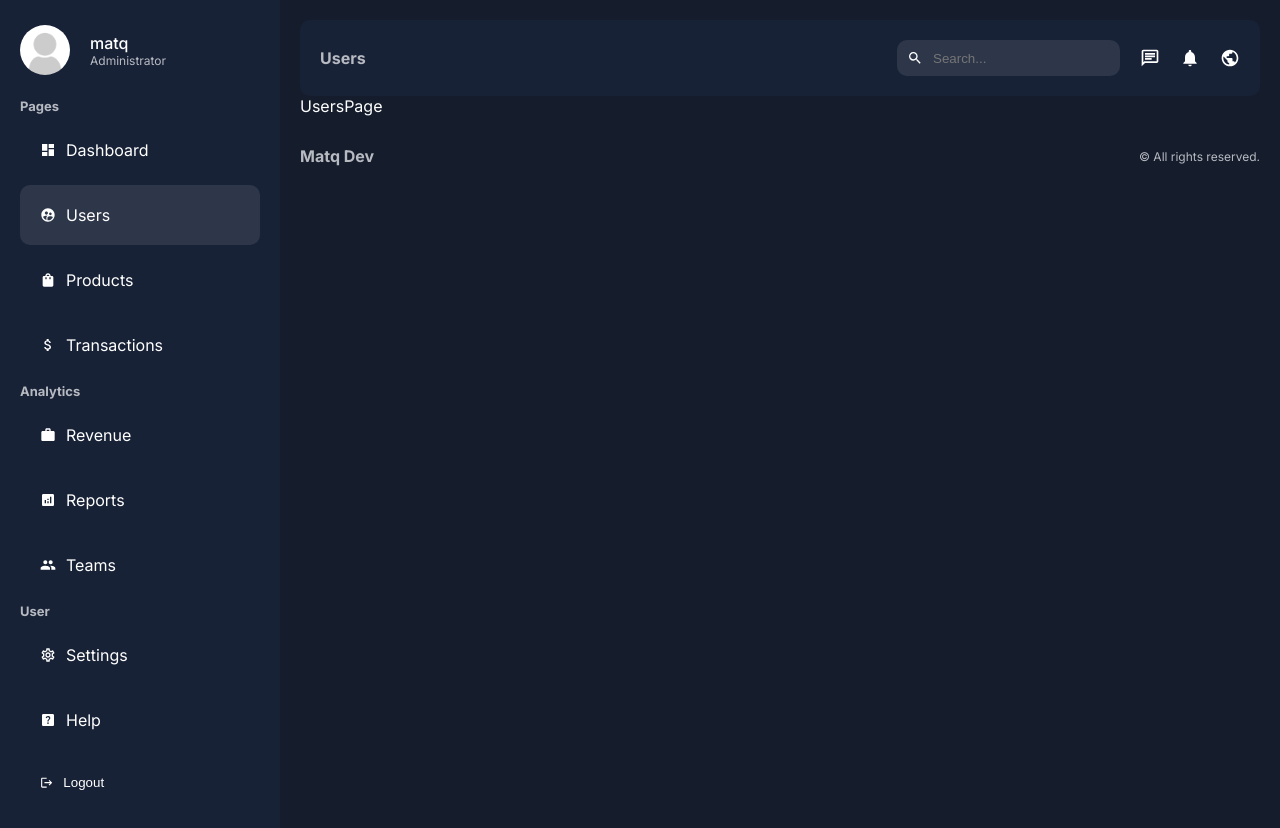
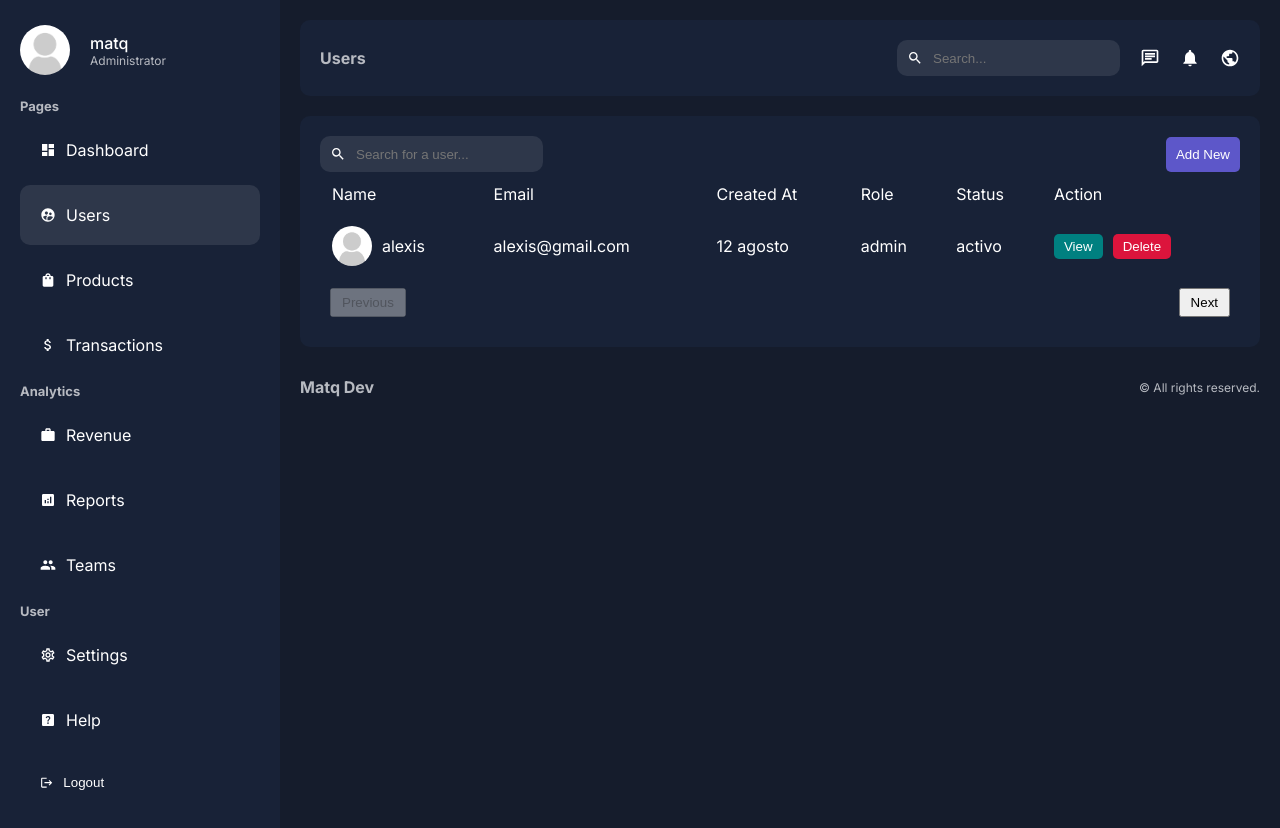
Before and after one commit to 02Alexis/Admin-dashboard-next, a Next.js app: page /dashboard/users in a window 1280 px wide. Built offline with nearby package versions, Linux system fonts and the light colour scheme.

Commit message:
users and products page design

```diff
--- a/app/dashboard/users/page.jsx
+++ b/app/dashboard/users/page.jsx
@@ -1,7 +1,65 @@
-import React from "react";
+import Link from "next/link";
+import Image from "next/image";
+import Search from "@/app/ui/dashboard/search/search";
+import styles from "../../ui/dashboard/users/users.module.css";
+import Pagination from "@/app/ui/dashboard/pagination/pagination";
 
 const UsersPage = () => {
-  return <div>UsersPage</div>;
+  return (
+    <div className={styles.container}>
+      <div className={styles.top}>
+        <Search placeholder="Search for a user..." />
+        <Link href="/dashboard/users/add">
+          <button className={styles.addButton}>Add New</button>
+        </Link>
+      </div>
+      <table className={styles.table}>
+        <thead>
+          <tr>
+            <td>Name</td>
+            <td>Email</td>
+            <td>Created At</td>
+            <td>Role</td>
+            <td>Status</td>
+            <td>Action</td>
+          </tr>
+        </thead>
+        <tbody>
+          <tr>
+            <td>
+              <div className={styles.user}>
+                <Image
+                  src="/noavatar.png"
+                  alt=""
+                  width={40}
+                  height={40}
+                  className={styles.userImage}
+                />
+                alexis
+              </div>
+            </td>
+            <td>alexis@gmail.com</td>
+            <td>12 agosto</td>
+            <td>admin</td>
+            <td>activo</td>
+            <td>
+              <div className={styles.buttons}>
+                <Link href="/">
+                  <button className={`${styles.button} ${styles.view}`}>
+                    View
+                  </button>
+                </Link>
+                <button className={`${styles.button} ${styles.delete}`}>
+                  Delete
+                </button>
+              </div>
+            </td>
+          </tr>
+        </tbody>
+      </table>
+      <Pagination />
+    </div>
+  );
 };
 
 export default UsersPage;
--- /dev/null
+++ b/app/ui/dashboard/pagination/pagination.jsx
@@ -0,0 +1,14 @@
+import styles from "./pagination.module.css";
+
+const Pagination = () => {
+  return (
+    <div className={styles.container}>
+      <button className={styles.button} disabled>
+        Previous
+      </button>
+      <button className={styles.button}>Next</button>
+    </div>
+  );
+};
+
+export default Pagination;
--- /dev/null
+++ b/app/ui/dashboard/pagination/pagination.module.css
@@ -0,0 +1,14 @@
+.container {
+  padding: 10px;
+  display: flex;
+  justify-content: space-between;
+}
+
+.button {
+  padding: 5px 10px;
+  cursor: pointer;
+}
+
+.button:disabled {
+  cursor: not-allowed;
+}
--- /dev/null
+++ b/app/ui/dashboard/products/products.module.css
@@ -0,0 +1,61 @@
+.container {
+  background-color: var(--bgSoft);
+  padding: 20px;
+  border-radius: 10px;
+  margin-top: 20px;
+}
+
+.top {
+  display: flex;
+  align-items: center;
+  justify-content: space-between;
+}
+
+.addButton {
+  padding: 10px;
+  background-color: #5d57c9;
+  color: var(--text);
+  border: none;
+  border-radius: 5px;
+  cursor: pointer;
+}
+
+.table {
+  width: 100%;
+}
+
+.table td {
+  padding: 10px;
+}
+
+.product {
+  display: flex;
+  align-items: center;
+  gap: 10px;
+}
+
+.productImage {
+  border-radius: 50%;
+  object-fit: cover;
+}
+
+.buttons {
+  display: flex;
+  gap: 10px;
+}
+
+.button {
+  padding: 5px 10px;
+  border-radius: 5px;
+  color: var(--text);
+  border: none;
+  cursor: pointer;
+}
+
+.view {
+  background-color: teal;
+}
+
+.delete {
+  background-color: crimson;
+}
--- /dev/null
+++ b/app/ui/dashboard/search/search.jsx
@@ -0,0 +1,20 @@
+"use client";
+
+import { MdSearch } from "react-icons/md";
+import styles from "./search.module.css";
+
+const Search = ({ placeholder }) => {
+  return (
+    <div className={styles.container}>
+      <MdSearch />
+      <input
+        type="text"
+        placeholder={placeholder}
+        className={styles.input}
+        // onChange={handleSearch}
+      />
+    </div>
+  );
+};
+
+export default Search;
--- /dev/null
+++ b/app/ui/dashboard/search/search.module.css
@@ -0,0 +1,16 @@
+.container {
+  display: flex;
+  align-items: center;
+  gap: 10px;
+  background-color: #2e374a;
+  padding: 10px;
+  border-radius: 10px;
+  width: max-content;
+}
+
+.input {
+  background-color: transparent;
+  border: none;
+  color: var(--text);
+  outline: none;
+}
--- /dev/null
+++ b/app/ui/dashboard/users/users.module.css
@@ -0,0 +1,61 @@
+.container {
+  background-color: var(--bgSoft);
+  padding: 20px;
+  border-radius: 10px;
+  margin-top: 20px;
+}
+
+.top {
+  display: flex;
+  align-items: center;
+  justify-content: space-between;
+}
+
+.addButton {
+  padding: 10px;
+  background-color: #5d57c9;
+  color: var(--text);
+  border: none;
+  border-radius: 5px;
+  cursor: pointer;
+}
+
+.table {
+  width: 100%;
+}
+
+.table td {
+  padding: 10px;
+}
+
+.user {
+  display: flex;
+  align-items: center;
+  gap: 10px;
+}
+
+.userImage {
+  border-radius: 50%;
+  object-fit: cover;
+}
+
+.buttons {
+  display: flex;
+  gap: 10px;
+}
+
+.button {
+  padding: 5px 10px;
+  border-radius: 5px;
+  color: var(--text);
+  border: none;
+  cursor: pointer;
+}
+
+.view {
+  background-color: teal;
+}
+
+.delete {
+  background-color: crimson;
+}
```
Also changed, not shown: app/dashboard/products/page.jsx (+60 -2 lines).
